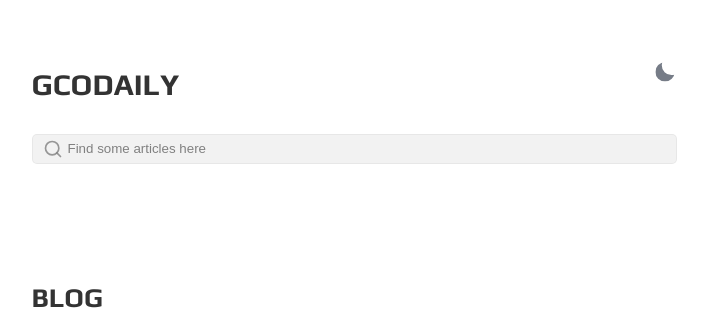
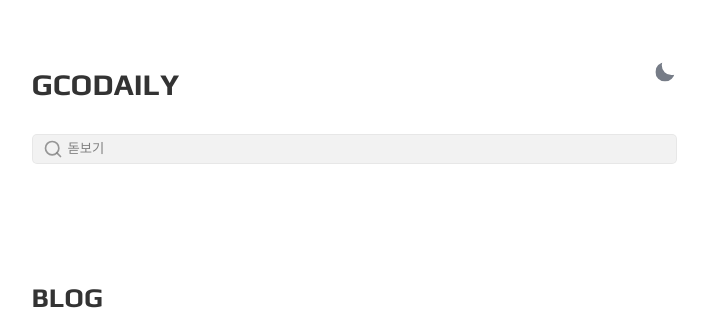
Before and after one commit to k-sub-git/younggunkim.github.io, a Jekyll site: the page built from index.html, in a window 1280 px wide. Shown: the top 332 px of the page, without its empty margins (286-994 px from the left). Built offline with Jekyll 4.4.1, drawn with Linux system fonts in a browser that asks for light colours.

Commit message:
Update index.html

```diff
--- a/index.html
+++ b/index.html
@@ -31,7 +31,7 @@ layout: default
         </svg>
     </label>
 
-    <input type="search" id="search-input" placeholder="Find some articles here" aria-label="Search">
+    <input type="search" id="search-input" placeholder="돋보기" aria-label="Search">
     <ul id="search-results"></ul>
 </div>
 
```
